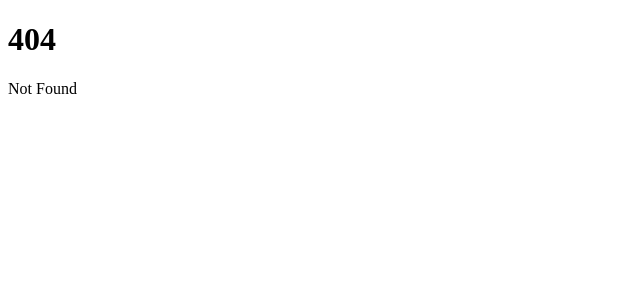
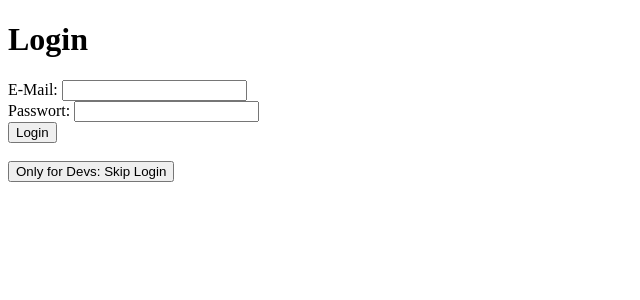
Before and after one commit to IT25A/sem3-se-group-f-hwr-novice, a SvelteKit app: page /login in a window 1280 px wide. Before the commit this address had no page. Shown: the top 300 px of the page, without its empty margins (0-640 px from the left). Built offline with nearby package versions, Linux system fonts and the light colour scheme.

Commit message:
First draft login page & dashboard
Just for development purposes!

```diff
--- /dev/null
+++ b/src/routes/dashboard/+page.svelte
@@ -0,0 +1,2 @@
+<h1>Dashboard</h1>
+<p>You got successfully forwarded to the official HWR Novice dashboard!</p>
--- /dev/null
+++ b/src/routes/login/+page.svelte
@@ -0,0 +1,50 @@
+<script>
+    import { goto } from '$app/navigation';
+
+    let email = $state('');
+    let password = $state('');
+
+    // ToDo: Hier später die Login-Funktionen implementieren!
+
+</script>
+
+<h1>Login</h1>
+
+<form>
+    <label for="email">E-Mail: </label>
+    <input
+        id="email"
+        type="email"
+        bind:value={email}
+        required
+    />
+
+    <br>
+
+    <label for="password">Passwort: </label>
+    <input
+        id="password"
+        type="password"
+        bind:value={password}
+        required
+    />
+
+    <br>
+
+    <button type="submit">Login</button>
+
+    <br>
+    <br>
+
+    <!--Achtung: Den "Produktionsbutton" bei erfolgreicher Login-Implementierung wieder entfernen!!! -->
+
+    <button type="button" onclick={() => goto('/dashboard')}>
+        Only for Devs: Skip Login
+    </button>
+</form>
+
+<style>
+
+    /* ToDo: Hier später das Login-Formular per CSS aufhübschen! */
+
+</style>
```
